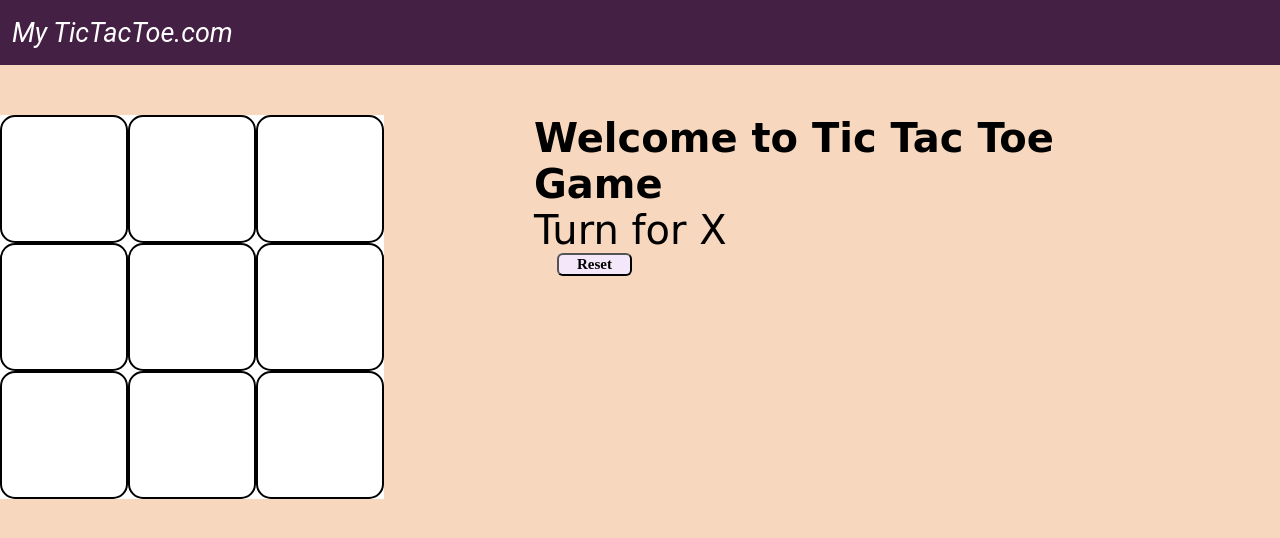
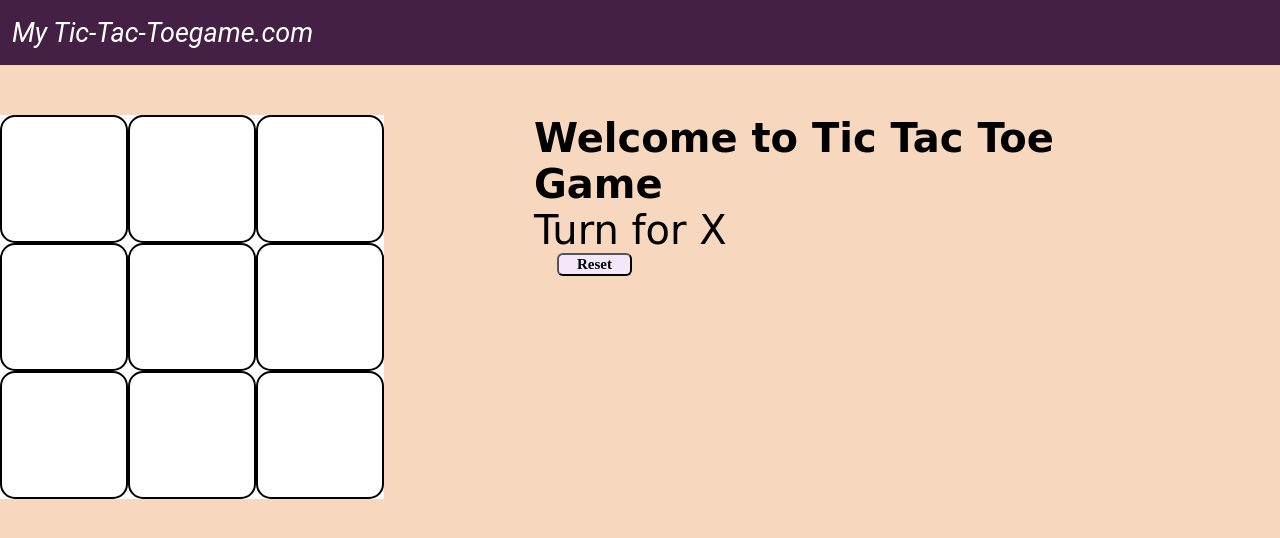
Before and after one commit to piyush6264/tic-tac-toegame.com, a plain HTML site: page index.html in a window 1280 px wide. Drawn offline with Linux system fonts and the light colour scheme.

Commit message:
Update index.html

```diff
--- a/index.html
+++ b/index.html
@@ -12,7 +12,7 @@
 <body>
   <nav>
     <ul>
-      <li><i>My TicTacToe.com </i> </li>
+      <li><i>My Tic-Tac-Toegame.com </i> </li>
 
     </ul>
 
```
